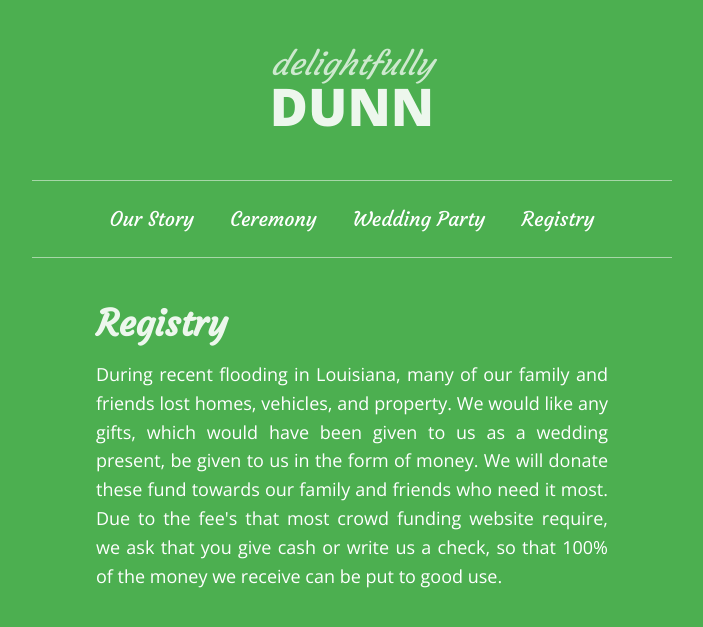
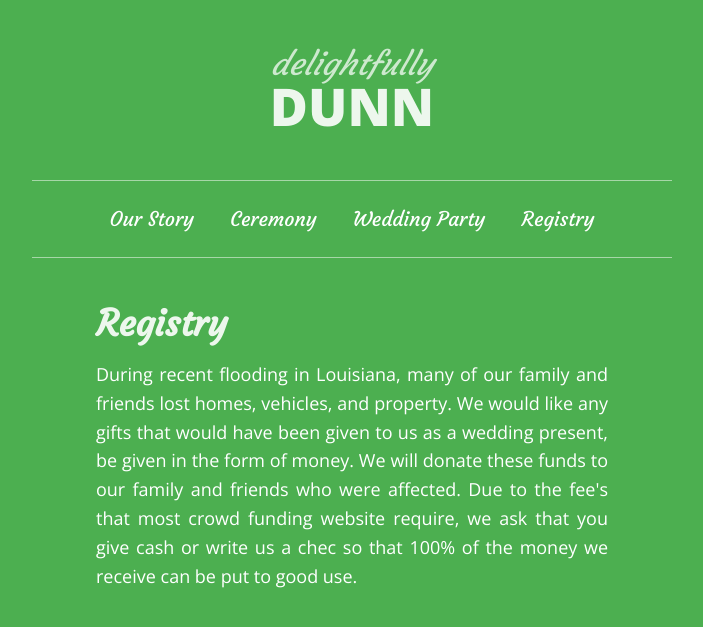
Before and after one commit to tristandunn/delightfullydunn.com, a Jekyll site: the page built from registry.html, in a window 1280 px wide. Shown: the top 627 px of the page, without its empty margins (288-991 px from the left). Built offline with Jekyll 4.4.1, drawn with Linux system fonts in a browser that asks for light colours.

Commit message:
Update registry.html

```diff
--- a/registry.html
+++ b/registry.html
@@ -5,5 +5,5 @@ title: Registry
 <section>
   <h1>Registry</h1>
 
-  <p>During recent flooding in Louisiana, many of our family and friends lost homes, vehicles, and property.  We would like any gifts, which would have been given to us as a wedding present, be given to us in the form of money.  We will donate these fund towards our family and friends who need it most.  Due to the fee's that most crowd funding website require, we ask that you give cash or write us a check, so that 100% of the money we receive can be put to good use.</p>
+  <p>During recent flooding in Louisiana, many of our family and friends lost homes, vehicles, and property.  We would like any gifts that would have been given to us as a wedding present, be given in the form of money.  We will donate these funds to our family and friends who were affected.  Due to the fee's that most crowd funding website require, we ask that you give cash or write us a chec so that 100% of the money we receive can be put to good use.</p>
 </section>
```
